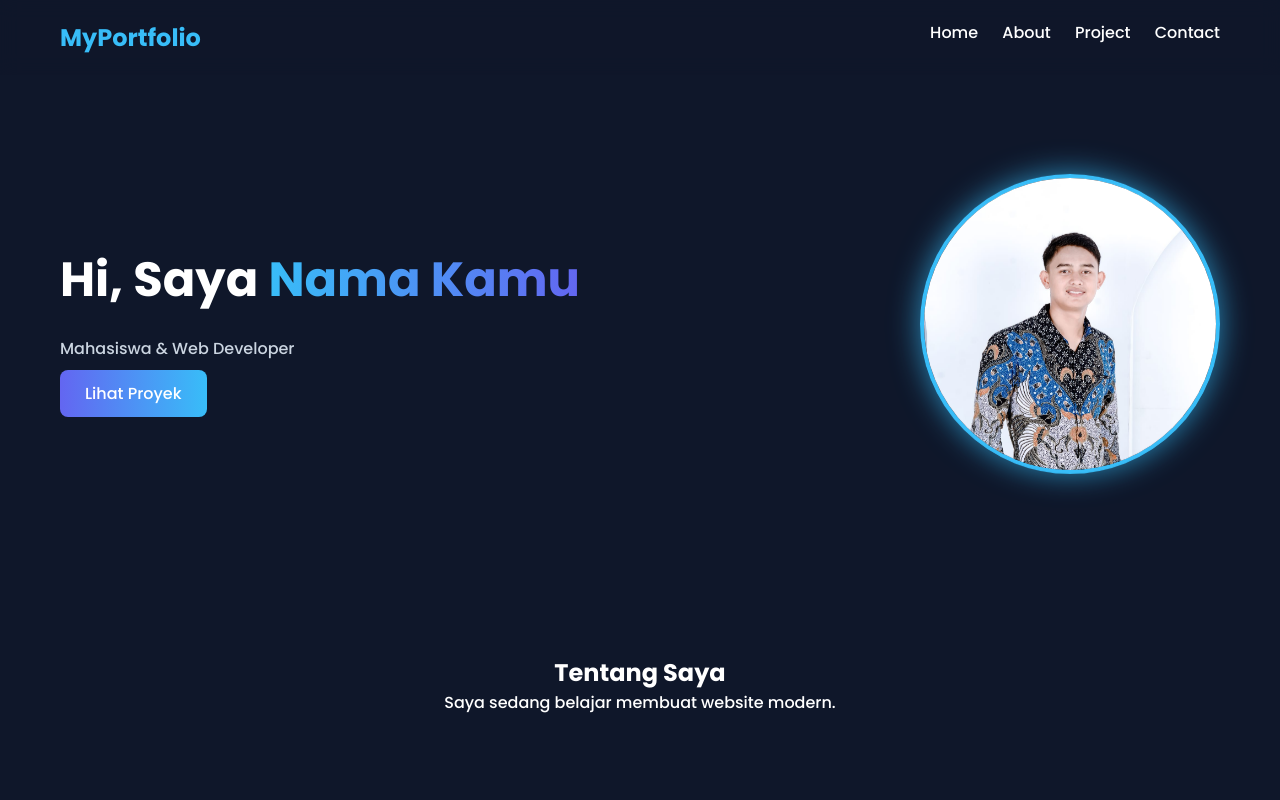
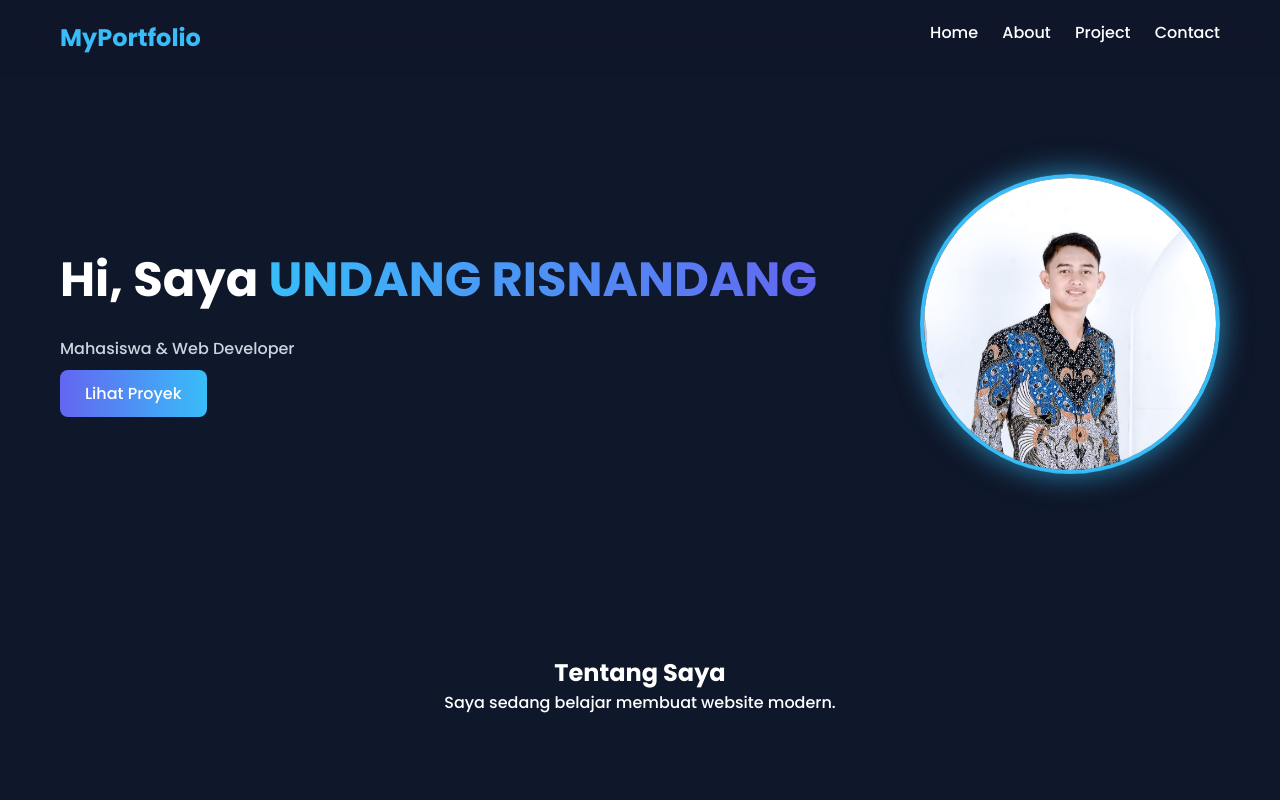
Before and after one commit to modalnekad/portfolio, a plain HTML site: page index.html in a window 1280 px wide. Shown: the top 800 px of the page. Drawn offline with nearby package versions, Linux system fonts and the light colour scheme.

Commit message:
Update index.html

```diff
--- a/index.html
+++ b/index.html
@@ -176,7 +176,7 @@ footer {
 <!-- HERO -->
 <section class="hero">
     <div class="hero-text" data-aos="fade-right">
-        <h1>Hi, Saya <span>Nama Kamu</span></h1>
+        <h1>Hi, Saya <span>UNDANG RISNANDANG</span></h1>
         <p>Mahasiswa & Web Developer</p>
         <a href="#project" class="btn">Lihat Proyek</a>
     </div>
```
